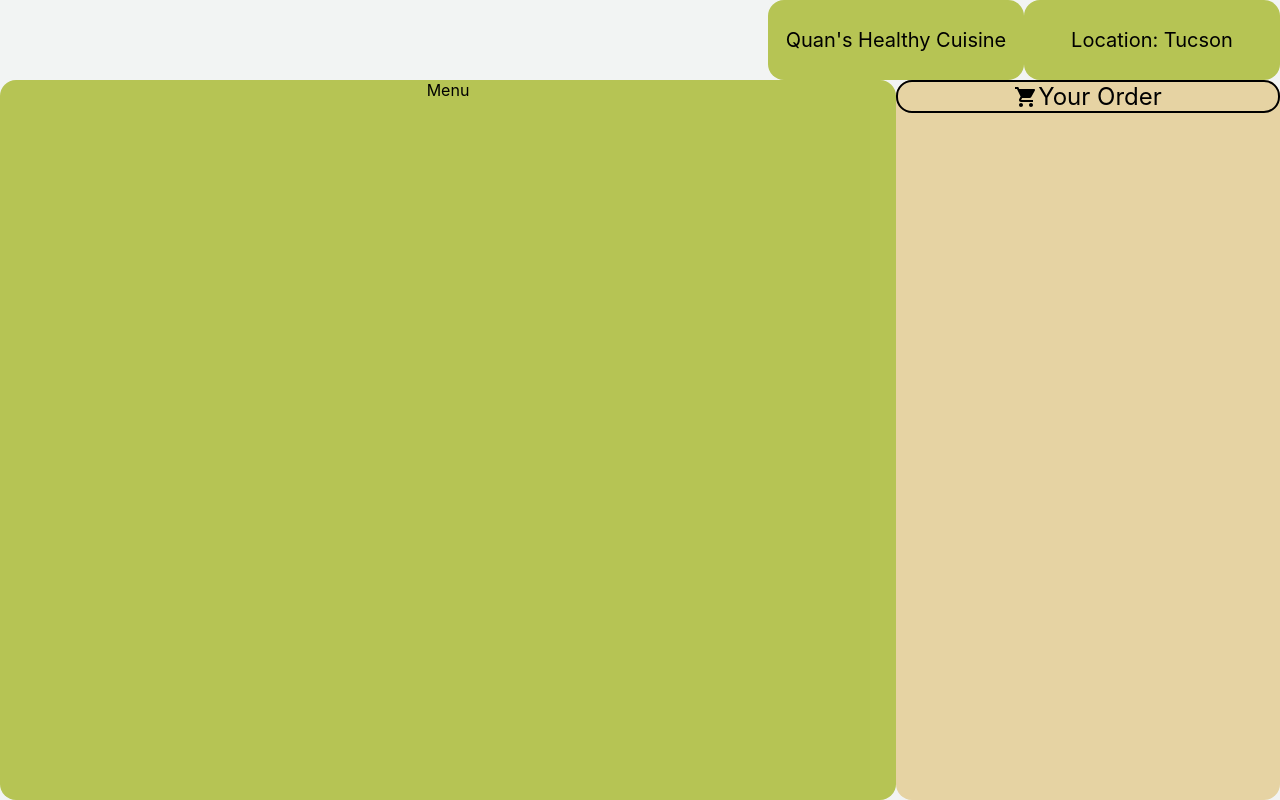
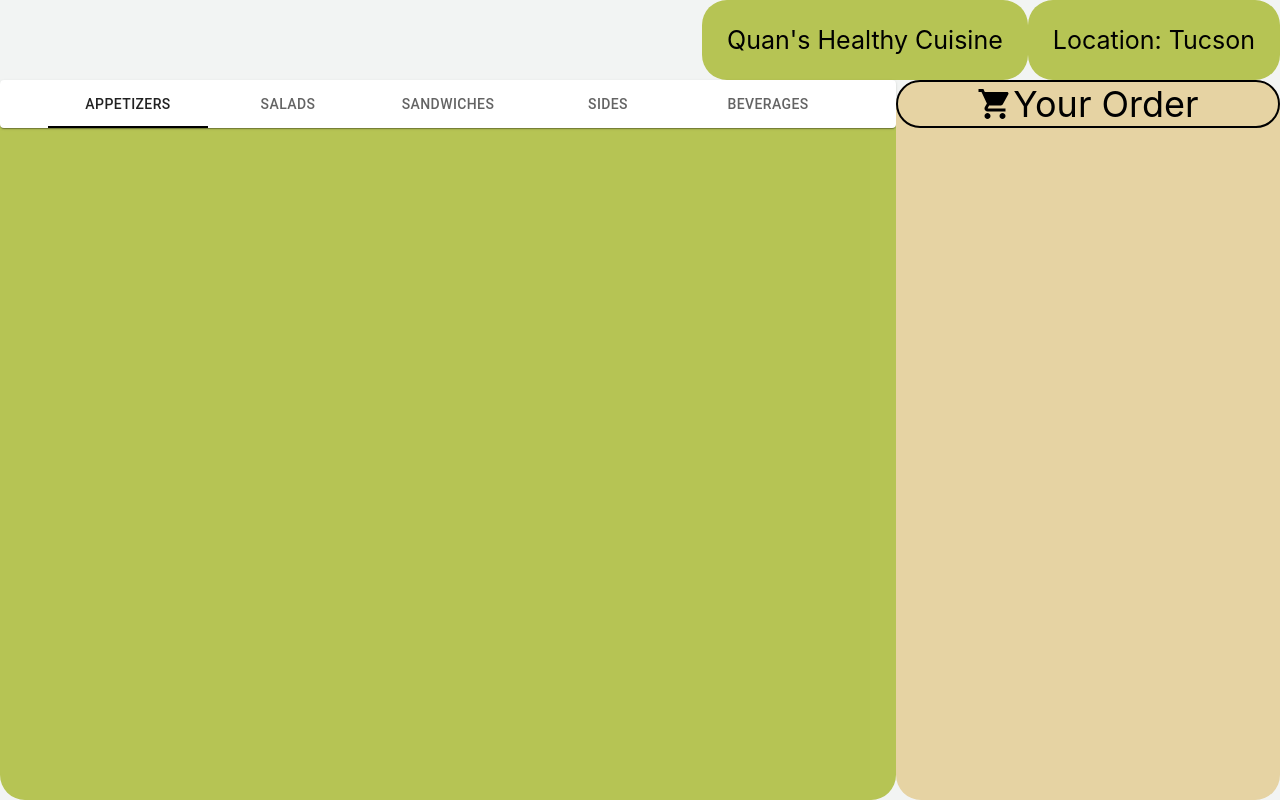
Before and after one commit to ChaonengQuan/react-material-ui-app, a React (Create React App) app: page / in a window 1280 px wide. Built offline with nearby package versions, Linux system fonts and the light colour scheme.

Commit message:
fix: view scale

```diff
--- a/src/App.js
+++ b/src/App.js
@@ -1,12 +1,18 @@
 import './App.css';
 import Body from './components/Body';
 import Header from './components/Header';
+import { useState } from "react";
 
 function App() {
+  const [tabValue, setTabValue] = useState(0);
+  const handleTabChange = (event, newValue) => {
+    setTabValue(newValue);
+  };
+
   return (
     <div className="App">
       <Header/>
-      <Body/>
+      <Body tabValue={tabValue} handleTabChange={handleTabChange}/>
     </div>
   );
 }
--- a/src/components/Body.css
+++ b/src/components/Body.css
@@ -4,14 +4,14 @@
 
 .menu{
     height: 100%;
-    width: 70vw;
-    border-radius: 2vh;
+    width: 70%;
+    border-radius: 25px;
     background-color:  #b6c454;
 }
 
 .cart{
     height: 100%;
-    width: 30vw;
+    width: 30%;
     background-color: #e6d3a3;
-    border-radius: 2vh;
+    border-radius: 25px;
 }
--- a/src/components/Body.js
+++ b/src/components/Body.js
@@ -3,11 +3,11 @@ import Cart from "./Cart"
 import Menu from "./Menu"
 import "./Body.css"
 
-const Body = () => {
+const Body = ({tabValue, handleTabChange}) => {
     return (
         <div>
             <Grid container className="body">
-                <Grid item className="menu"><Menu /></Grid>
+                <Grid item className="menu"><Menu tabValue={tabValue} handleTabChange={handleTabChange}/></Grid>
                 <Grid item className="cart"><Cart /></Grid>
             </Grid>
         </div>
--- a/src/components/Cart.css
+++ b/src/components/Cart.css
@@ -2,7 +2,7 @@
     display: flex;
     justify-content: center;
     align-items: center;
-    font-size: 3vh;
-    border: solid 0.3vh black;
-    border-radius: 2vh;
+    font-size: 36px;
+    border: solid 2px black;
+    border-radius: 25px;
 }
--- a/src/components/Cart.js
+++ b/src/components/Cart.js
@@ -5,7 +5,7 @@ import "./Cart.css"
 const Cart = () => {
     return (
         <div>
-            <Box className="cartTitle"><ShoppingCartIcon style={{fontSize: "3vh"}}/> Your Order</Box>
+            <Box className="cartTitle"><ShoppingCartIcon style={{fontSize: "36px"}}/> Your Order</Box>
         </div>
     )
 }
--- a/src/components/Header.css
+++ b/src/components/Header.css
@@ -1,15 +1,16 @@
 .header{
-    height: 10vh;
+    height: 10%;
 }
 
 .headerItem{
     display:flex;
     flex-direction: column;
     justify-content: center;
-    min-width: 20vw;
-    height: 10vh;
+    padding-left: 25px;
+    padding-right: 25px;
+    height: 100%;
     text-align: center;
-    font-size: 2.5vh;
+    font-size: 25px;
     background-color: #b6c454;
-    border-radius: 2vh;
+    border-radius: 25px;
 }
--- a/src/components/Menu.js
+++ b/src/components/Menu.js
@@ -1,10 +1,25 @@
+const { Paper, Tabs, Tab } = require("@material-ui/core");
 
-const Menu = () => {
+const Menu = ({tabValue, handleTabChange}) => {
     return (
         <div>
-            Menu
+            <Paper>
+                <Tabs
+                    value={tabValue}
+                    onChange={handleTabChange}
+                    indicatorColor="primary"
+                    TabIndicatorProps={{style: {background:'black'}}}
+                    centered
+                >
+                    <Tab label="Appetizers" />
+                    <Tab label="Salads"/>
+                    <Tab label="Sandwiches" />
+                    <Tab label="Sides" />
+                    <Tab label="Beverages" />
+                </Tabs>
+            </Paper>
         </div>
-    )
-}
+    );
+};
 
-export default Menu
+export default Menu;
```
